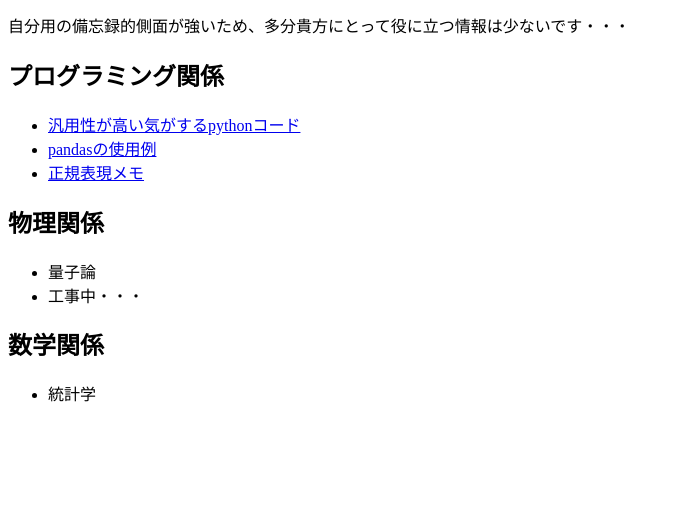
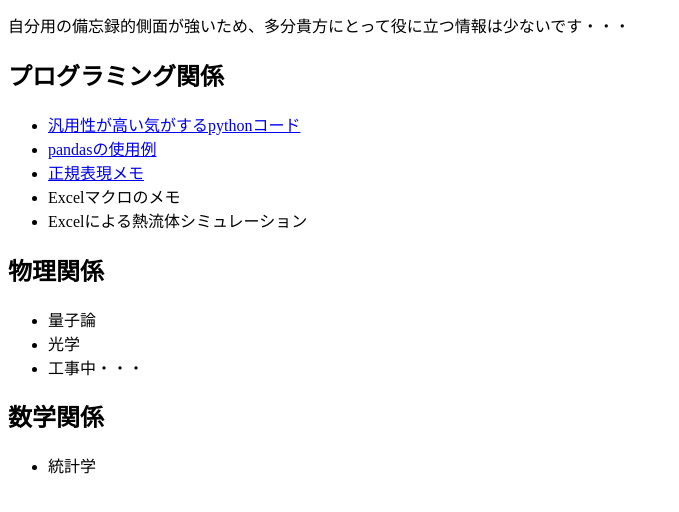
Before and after one commit to Naofumi-Q/nao.github.io, a plain HTML site: page index.html in a window 1280 px wide. Shown: the part 116-628 px from the top of the page, without its empty margins (0-679 px from the left). Drawn offline with Linux system fonts and the light colour scheme.

Commit message:
Update index.html

```diff
--- a/index.html
+++ b/index.html
@@ -13,10 +13,13 @@
         <li><a href="./python_memo.html">汎用性が高い気がするpythonコード</a></li>
         <li><a href="./pandas_memo.html">pandasの使用例</a></li>
         <li><a href="./regular_expression_memo.html">正規表現メモ</a></li>
+        <li>Excelマクロのメモ</li>
+        <li>Excelによる熱流体シミュレーション</li>
     </ul>
     <h2>物理関係</h2>
     <ul>
         <li>量子論</li>
+        <li>光学</li>
         <li>工事中・・・</li>
     </ul>
     <h2>数学関係</h2>
```
